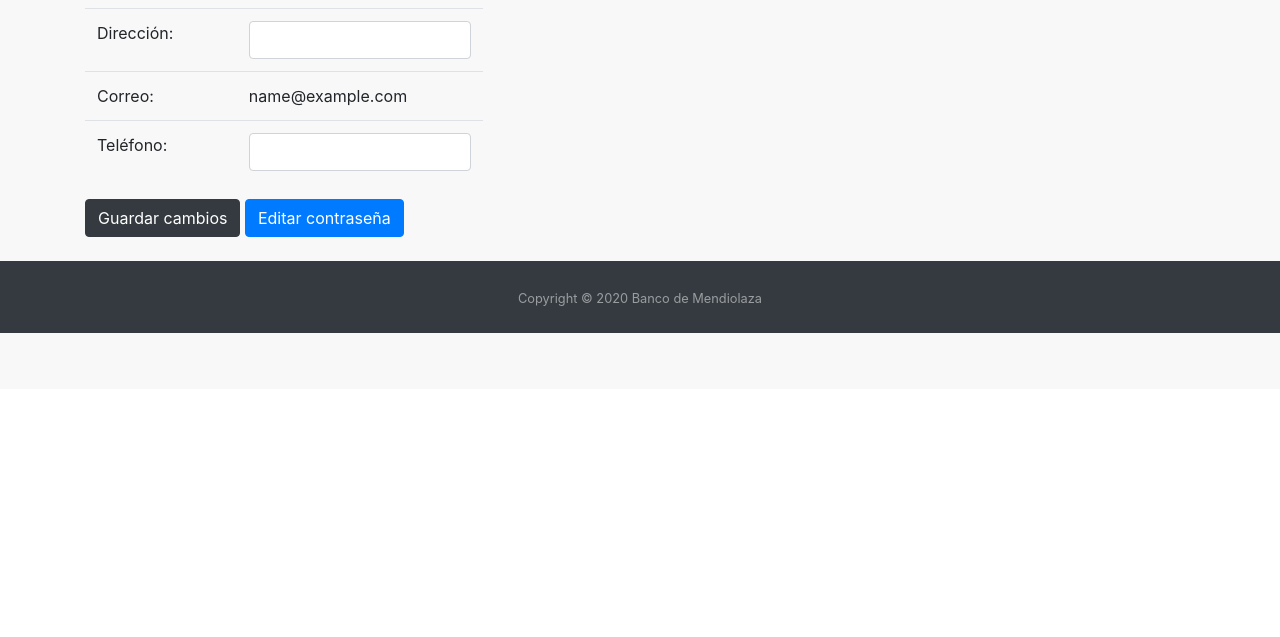
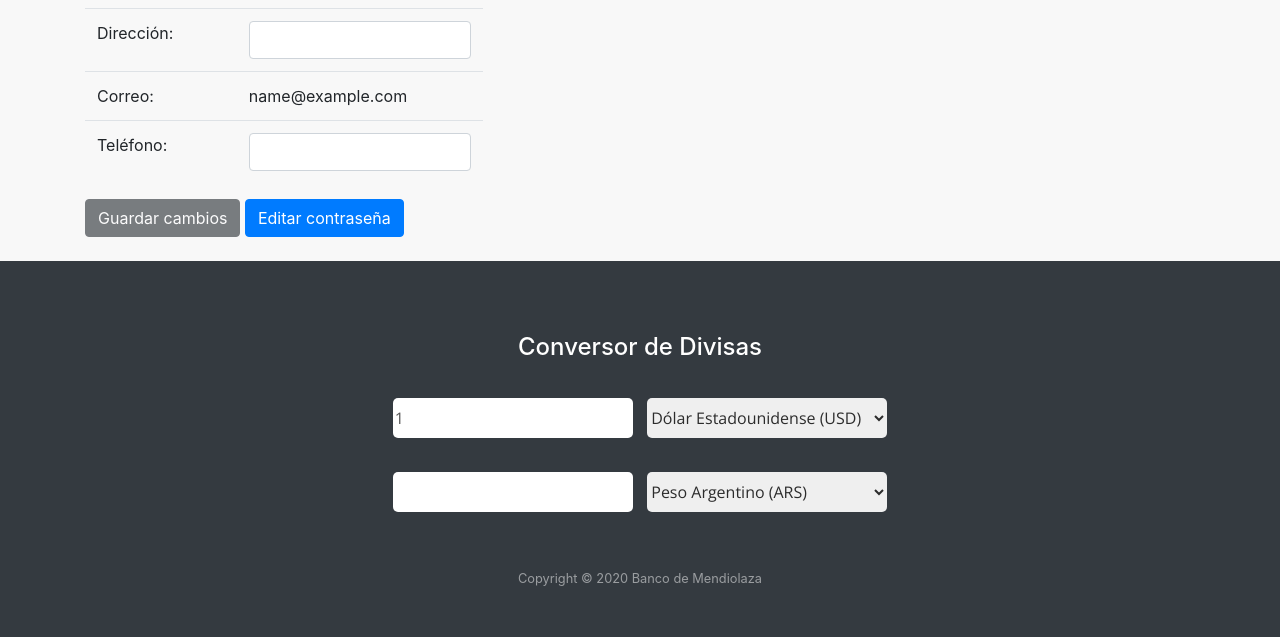
Before and after one commit to juampiludu/banco, a Django app: page /info-personal/ in a window 1280 px wide. Shown: the part 411-1048 px from the top of the page. Before the commit the page ends 744 px from the top, so only its background shows below. Run offline with Django 3.2, Linux system fonts and the light colour scheme; the visitor is signed in with stand-in values (Sample User, id 1); some libraries are stand-ins or nearby versions.

Commit message:
currency converter added, improved some functionalities, some other changes

```diff
--- a/Banco/Perfiles/form.py
+++ b/Banco/Perfiles/form.py
@@ -34,14 +34,14 @@ class RegistroForm(UserCreationForm):
     first_name = forms.CharField(label="", max_length=140, required=True, widget=forms.TextInput(
         attrs={
             'class': 'fadeIn second',
-            'placeholder': 'Nombre*',
+            'placeholder': '*Nombre',
         }
     ))
 
     last_name = forms.CharField(label="", max_length=140, required=True, widget=forms.TextInput(
         attrs={
             'class': 'fadeIn third',
-            'placeholder': 'Apellido*',
+            'placeholder': '*Apellido',
         }
     ))
 
@@ -55,7 +55,7 @@ class RegistroForm(UserCreationForm):
     email = forms.EmailField(label="", required=True, widget=forms.TextInput(
         attrs={
             'class': 'fadeIn fifth',
-            'placeholder': 'Correo Electrónico*',
+            'placeholder': '*Correo electrónico',
         }
     ))
 
@@ -63,13 +63,17 @@ class RegistroForm(UserCreationForm):
         attrs={
             'class': 'fadeIn sixth',
             'placeholder': 'Teléfono',
+            'onkeypress': 'return valida(event);',
+            'type': 'tel',
         }
     ))
 
     dni = forms.CharField(label="", max_length=8, required=True, widget=forms.TextInput(
         attrs={
             'class': 'fadeIn seventh',
-            'placeholder': 'DNI*',
+            'placeholder': '*DNI',
+            'onkeypress': 'return valida(event);',
+            'type': 'tel',
         }
     ))
 
@@ -92,7 +96,7 @@ class RegistroForm(UserCreationForm):
         attrs={
             'type': 'password',
             'class': 'fadeIn tenth',
-            'placeholder': 'Repita Contraseña',
+            'placeholder': 'Repita contraseña',
         }
     ))
 
@@ -136,6 +140,8 @@ class ActualizarForm(UserChangeForm):
     phone = forms.CharField(label="Teléfono", max_length=14, required=True, widget=forms.TextInput(
         attrs={
             'class': 'form-control',
+            'onkeypress': 'return valida(event);',
+            'type': 'tel',
         }
     ))
 
@@ -198,7 +204,7 @@ class LoginForm(AuthenticationForm):
     username = forms.EmailField(label=False, required=True, widget=forms.TextInput(
         attrs={
             'class': 'fadeIn second',
-            'placeholder': 'Correo Electrónico',
+            'placeholder': 'Correo electrónico',
             'name': 'username',
         }
     ))
--- a/Banco/Perfiles/templates/base.html
+++ b/Banco/Perfiles/templates/base.html
@@ -12,7 +12,7 @@
     {% block headblock %}
     {% endblock %}
 </head>
-<body style="background-color: rgb(248, 248, 248);">
+<body style="background-color: rgb(248, 248, 248);" onload="convertCurrency();">
 
     <nav class="navbar navbar-expand-lg sticky-top navbar-dark bg-dark">
       <div class="container-fluid">
@@ -71,10 +71,42 @@
       </div>
 
 
-    <footer id="sticky-footer" class="py-4 bg-dark text-white-50">
+    <footer id="sticky-footer" class="py-4 bg-dark text-white">
+      <br/><br/>
       <div class="container text-center">
-        <small>Copyright &copy; 2020 Banco de Mendiolaza</small>
+        <div class="box">
+          <h4>Conversor de Divisas</h4>
+          <br/>
+          <tr>
+            <td>
+              <input type="tel" id="fromAmount" value="1" onkeyup="convertCurrency();" onkeypress="return valida(event);">
+            </td>
+            <td>
+              <select id="from" onchange="convertCurrency();">
+                <option value="ARS">Peso Argentino (ARS)</option>
+                <option value="USD" selected>Dólar Estadounidense (USD)</option>
+                <option value="BRL">Real Brasilero (BRL)</option>
+              </select>
+            </td>
+          </tr>
+          <br/><br/>
+          <tr>
+            <td>
+              <input type="tel" id="toAmount" disabled>
+            </td>
+            <td>
+              <select id="to" onchange="convertCurrency();">
+                <option value="ARS" selected>Peso Argentino (ARS)</option>
+                <option value="USD">Dólar Estadounidense (USD)</option>
+                <option value="BRL">Real Brasilero (BRL)</option>
+              </select>
+            </td>
+          </tr>
+        </div>
+        <br/><br/>
+        <small class="text-white-50">Copyright &copy; 2020 Banco de Mendiolaza</small>
       </div>
+      <br/>
     </footer>
 
     <script src="https://code.jquery.com/jquery-3.5.1.slim.min.js" integrity="sha384-DfXdz2htPH0lsSSs5nCTpuj/zy4C+OGpamoFVy38MVBnE+IbbVYUew+OrCXaRkfj" crossorigin="anonymous"></script>
--- a/Banco/Perfiles/templates/base_form.html
+++ b/Banco/Perfiles/templates/base_form.html
@@ -44,6 +44,6 @@
         </div>
       </div>
 
-
+      <script src="{% static 'js/funciones.js' %}"></script>
 </body>
 </html>
--- a/Banco/Perfiles/templates/perfil.html
+++ b/Banco/Perfiles/templates/perfil.html
@@ -79,7 +79,7 @@
                   </tbody>
                 </table>
 
-                <button type="submit" class="btn btn-dark">Guardar cambios</button>
+                <button type="submit" id="formSumbitionButton" disabled class="btn btn-dark">Guardar cambios</button>
                 <button type="button" class="btn btn-primary" onclick="window.location='/info-personal/actualizar-contraseña'">Editar contraseña</button>
               </div>
             </div>
@@ -102,6 +102,35 @@
       province_select.options[0].disabled = true;
       province_select.className = 'form-control';
 
+      var cityText = document.getElementById("id_city").value;
+      var addressText = document.getElementById("id_address").value;
+      var phoneText = document.getElementById("id_phone").value;
+      var provinceText = document.getElementById("id_province").value;
+
+      $("#id_city, #id_address, #id_phone, #id_province").each(function() {
+
+        $(this).on('input', function() {
+
+          $("#formSumbitionButton").removeAttr('disabled');
+
+          switch ($(this).val())
+          {
+
+            case cityText:
+            case addressText:
+            case phoneText:
+            case provinceText:
+
+              $("#formSumbitionButton").attr("disabled", 'disabled');
+
+              break;
+
+          }
+
+        });
+
+      });
+
     };
 
   </script>
--- a/Banco/Perfiles/templates/perfil/restablecer_contra_form.html
+++ b/Banco/Perfiles/templates/perfil/restablecer_contra_form.html
@@ -4,7 +4,7 @@
 <script>
     window.onload = function() {
         var email_input = document.getElementById("id_email");
-        email_input.placeholder = "Correo electrónico";
+        email_input.placeholder = "*Correo electrónico";
         email_input.className = "fadeIn second";
         $('label').remove();
     };
--- a/Banco/Perfiles/templates/registration/register.html
+++ b/Banco/Perfiles/templates/registration/register.html
@@ -10,10 +10,10 @@
     {{ form.last_name }}
     <br/><br/>
     <p class="fadeIn fourth">
-      Fecha de nacimiento*:
+      *Fecha de nacimiento:
     </p>
     {{ form.born_date }}
-    <br/><br/>
+    <br/>
     {{ form.phone }}
     {{ form.dni }}
     {{ form.province }}
--- a/Banco/Perfiles/templates/saldo.html
+++ b/Banco/Perfiles/templates/saldo.html
@@ -35,7 +35,7 @@
 
   <div id="signo">
     {% for i in balance %}
-    $ {{ i.balance }}
+    $ {{ i.balance|floatformat:'2' }}
     {% endfor %}
   </div>
   <form action="{% url 'balance' %}" method="POST" autocomplete="off">
--- a/Banco/Perfiles/templates/search.html
+++ b/Banco/Perfiles/templates/search.html
@@ -29,7 +29,6 @@
 
 <center>
     {% for i in all_users %}
-    {% if search in i.user__email or search in i.user__first_name or search in i.user__last_name %}
     {% if not i.cvu == None %}
     <div class="row" style="margin: 20px;">
         <div class="col-sm-12">
@@ -74,7 +73,6 @@
       </script>
 
     {% endif %}
-    {% endif %}
     {% endfor %}
 
     {% if all_users.has_other_pages %}
--- a/Banco/Perfiles/templates/transfers.html
+++ b/Banco/Perfiles/templates/transfers.html
@@ -59,7 +59,7 @@
         <div class="card-body">
           <p class="card-text">De: </p>
           <h5 class="card-title">{{i.from_user__first_name}} {{i.from_user__last_name}}</h5>
-          <p class="card-text"><a href="mailto:{{i.to_user__email}}">{{i.to_user__email}}</a></p>
+          <p class="card-text"><a href="mailto:{{i.from_user__email}}">{{i.from_user__email}}</a></p>
           <p class="card-text">CVU: {{i.from_cvu__cvu}}</p>
           <p class="card-text text-success">$ {{i.cash_sended}}</p>
           <p class="card-text">{{i.date}}</p>
--- a/Banco/Perfiles/views.py
+++ b/Banco/Perfiles/views.py
@@ -168,11 +168,11 @@ def search_view(request):
     search = request.GET.get('search')
 
     if search == '':
-        all_users_query = Banking.objects.values('user__email', 'cvu', 'user__first_name', 'user__last_name').order_by('user__last_name')
+        all_users_query = Banking.objects.values('user__email', 'cvu', 'user__first_name', 'user__last_name').exclude(cvu=None).order_by('user__last_name')
     else:
-        all_users_query = Banking.objects.values('user__email', 'cvu', 'user__first_name', 'user__last_name').filter(Q(user__first_name__icontains=search) | Q(user__last_name__icontains=search)).order_by('user__last_name')
+        all_users_query = Banking.objects.values('user__email', 'cvu', 'user__first_name', 'user__last_name').filter(Q(user__first_name__icontains=search) | Q(user__last_name__icontains=search) | Q(user__email__icontains=search)).exclude(cvu=None).order_by('user__last_name')
 
-    paginator = Paginator(all_users_query, 1)
+    paginator = Paginator(all_users_query, 20)
     page_number = request.GET.get('page')
     all_users = paginator.get_page(page_number)
 
--- a/Banco/statics/css/estilos.css
+++ b/Banco/statics/css/estilos.css
@@ -1,3 +1,5 @@
+@import url('https://fonts.googleapis.com/css2?family=Open+Sans&display=swap');
+
 hr{
   border-width: 2px;
   border-color: black;
@@ -24,6 +26,8 @@ hr{
 #divhome {
   background-color: rgb(49, 49, 49);
   color: white;
+  margin-top: 100px;
+  margin-bottom: 100px;
   width: 50%;
   border-radius: 10px;
   -webkit-box-shadow: 0 30px 60px 0 rgba(0,0,0,0.6);
@@ -85,6 +89,33 @@ hr{
   width: 100%;  /* The width is the width of the web page */
  }
 
+#fromAmount, #toAmount, #to, #from {
+  border: none;
+  border-radius: 5px;
+  vertical-align: middle;
+  margin: 5px;
+  height: 40px;
+  width: 240px;
+  color: rgb(44, 44, 44);
+  transition: box-shadow .2s;
+  font-family: 'Open Sans', sans-serif;
+  font-size: medium;
+}
+
+#fromAmount {
+  color: rgb(87, 87, 87);
+}
+
+#toAmount {
+  background-color: white;
+  color: rgb(87, 87, 87);
+}
+
+#fromAmount:focus, #toAmount:focus, #to:focus, #from:focus {
+  outline: none;
+  box-shadow: 0px 0px 12px 2px rgb(163, 163, 163);
+}
+
 @media only screen and (max-width: 1080px) {
 
   #divhome {
```
Also changed, not shown: Banco/statics/css/forms.css (+30 -4 lines), Banco/statics/js/funciones.js (+70 -0 lines).
